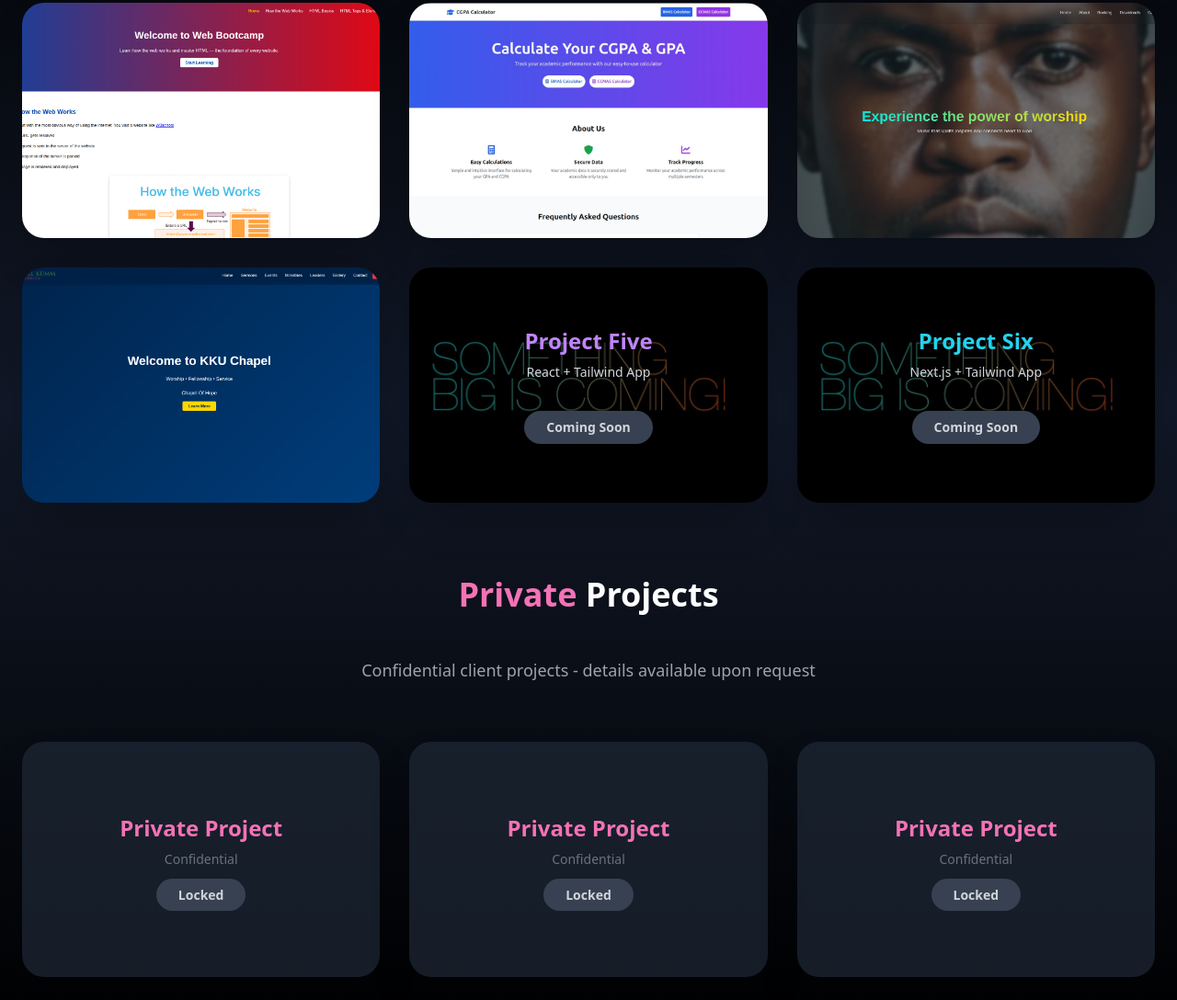
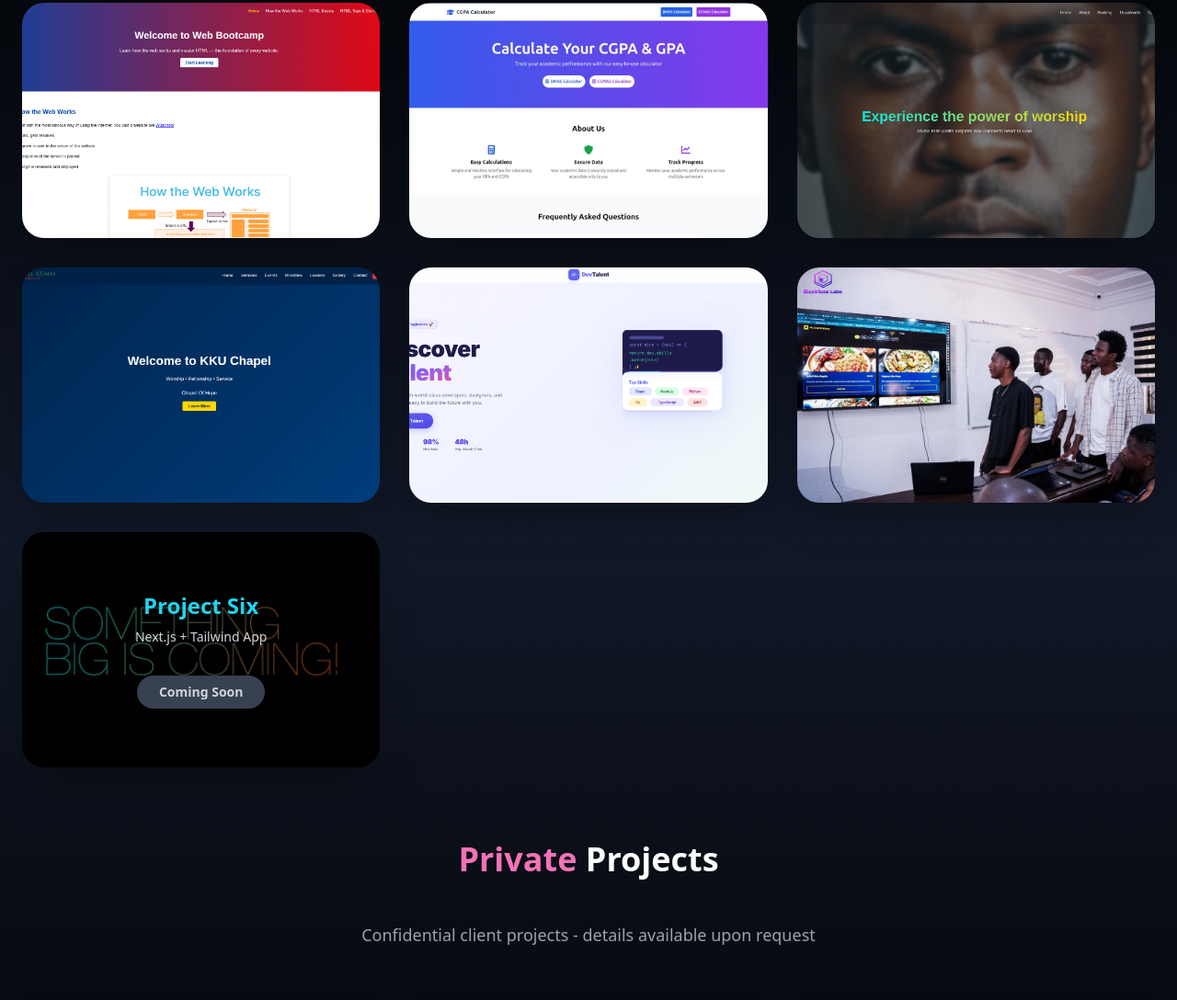
Before and after one commit to retkatmun/myportfolio1, a website: page projects.html in a window 1280 px wide. Shown: the part 753-1841 px from the top of the page at 92% size. Drawn offline with nearby package versions, Linux system fonts and the light colour scheme.

Commit message:
added new build project to project.html

```diff
--- a/projects.html
+++ b/projects.html
@@ -189,24 +189,30 @@
             <div class="relative group cursor-pointer overflow-hidden rounded-3xl shadow-2xl hover:scale-105 transform transition duration-500">
               <img src="/asset/kku.png" alt="kku chapel" class="w-full h-64 object-cover group-hover:brightness-75 transition duration-500">
               <div class="absolute inset-0 bg-black/50 flex flex-col justify-center items-center opacity-0 group-hover:opacity-100 transition duration-500 text-center p-6">
-                <h3 class="text-2xl font-bold text-pink-400 mb-2">kku chapel</h3>
+                <h3 class="text-2xl font-bold text-white mb-2">kku chapel</h3>
                 <p class="text-gray-300 text-sm">church website still in progress</p>
-                <a href="https://kku-chapel.netlify.app/" target="_blank" class="mt-4 px-6 py-2 bg-pink-500 rounded-full text-white text-sm font-semibold hover:bg-pink-600 transition">View</a>
+                <a href="https://kku-chapel.netlify.app/" target="_blank" class="mt-4 px-6 py-2 bg-black rounded-full text-white text-sm font-semibold hover:bg-black transition">View</a>
               </div>
             </div>
 
             <!-- Project 5 - Coming Soon -->
-            <div class="relative group overflow-hidden rounded-3xl shadow-2xl cursor-not-allowed">
-              <img src="/asset/coming.jpg" alt="Project 5" class="w-full h-64 object-cover brightness-50">
-              <div class="absolute inset-0 flex flex-col justify-center items-center text-center p-6">
-                <h3 class="text-2xl font-bold text-purple-400 mb-2">Project Five</h3>
-                <p class="text-gray-300 text-sm mb-4">React + Tailwind App</p>
-                <span class="mt-4 px-6 py-2 bg-gray-700 rounded-full text-gray-300 text-sm font-semibold">
-                  Coming Soon
-                </span>
+            <div class="relative group cursor-pointer overflow-hidden rounded-3xl shadow-2xl hover:scale-105 transform transition duration-500">
+              <img src="/asset/talent.png" alt="kku chapel" class="w-full h-64 object-cover group-hover:brightness-75 transition duration-500">
+              <div class="absolute inset-0 bg-black/50 flex flex-col justify-center items-center opacity-0 group-hover:opacity-100 transition duration-500 text-center p-6">
+                <h3 class="text-2xl font-bold text-pink-400 mb-2">Talent-Hore</h3>
+                <p class="text-gray-300 text-sm">website find professional developers</p>
+                <a href="https://dev-talent.netlify.app/" target="_blank" class="mt-4 px-6 py-2 bg-pink-500 rounded-full text-white text-sm font-semibold hover:bg-pink-600 transition">View</a>
               </div>
             </div>
 
+  <div class="relative group cursor-pointer overflow-hidden rounded-3xl shadow-2xl hover:scale-105 transform transition duration-500">
+              <img src="/asset/ttttteam.jpg" alt="kku chapel" class="w-full h-64 object-cover group-hover:brightness-75 transition duration-500">
+              <div class="absolute inset-0 bg-black/50 flex flex-col justify-center items-center opacity-0 group-hover:opacity-100 transition duration-500 text-center p-6">
+                <h3 class="text-2xl font-bold text-blue-200 mb-2">4CornerEatery</h3>
+                <p class="text-gray-300 text-sm">best Eatery in the city</p>
+                <a href="https://4cornereatery.netlify.app/" target="_blank" class="mt-4 px-6 py-2 bg-blue-200 rounded-full text-black text-sm font-semibold hover:bg-blue-400 transition">View</a>
+              </div>
+            </div>
             <!-- Project 6 - Coming Soon -->
             <div class="relative group overflow-hidden rounded-3xl shadow-2xl cursor-not-allowed">
               <img src="/asset/coming.jpg" alt="Project 6" class="w-full h-64 object-cover brightness-50">
```
Also changed, not shown: asset/talent.png (added), asset/ttttteam.jpg (added).
